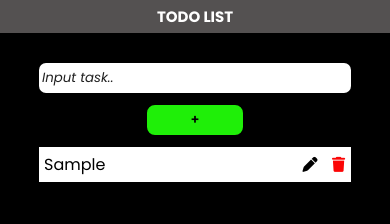
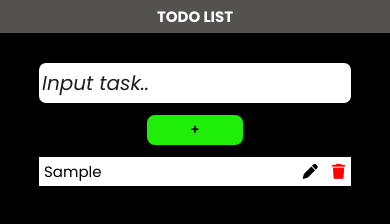
Before and after one commit to Blaqboydee/TO-DO, a plain HTML site: page index.html in a window 390 px wide. Both pictures are taken after typing "Sample" into the empty fields and a click on the button "Add". Drawn offline with Linux system fonts and the light colour scheme.

Commit message:
changed fonts

```diff
--- a/index.html
+++ b/index.html
@@ -153,13 +153,20 @@
       }
 
       input {
-        height: 30px;
+        height: 40px;
         border: none;
         outline: 0;
         padding: 3px;
         width: 80%;
         font-family: "Poppins", serif;
+        font-size: 20px;
         border-radius: 7px;
+      }
+
+      ::placeholder {
+        font-style: italic;
+        color: rgba(0, 0, 0, 0.875);
+        font-size: 20px;
       }
 
       .container h2 {
@@ -170,6 +177,16 @@
         font-family: "Poppins", sans-serif;
         /* font-style: italic; */
         margin-bottom: 20px;
+        font-size: 15px;
+      }
+
+      .answer {
+        /* background-color: red; */
+        display: flex;
+        justify-content: space-between;
+        width: 100%;
+        font-family: "Poppins", sans-serif;
+        padding: 3px 5px;
         font-size: 15px;
       }
       }
```
